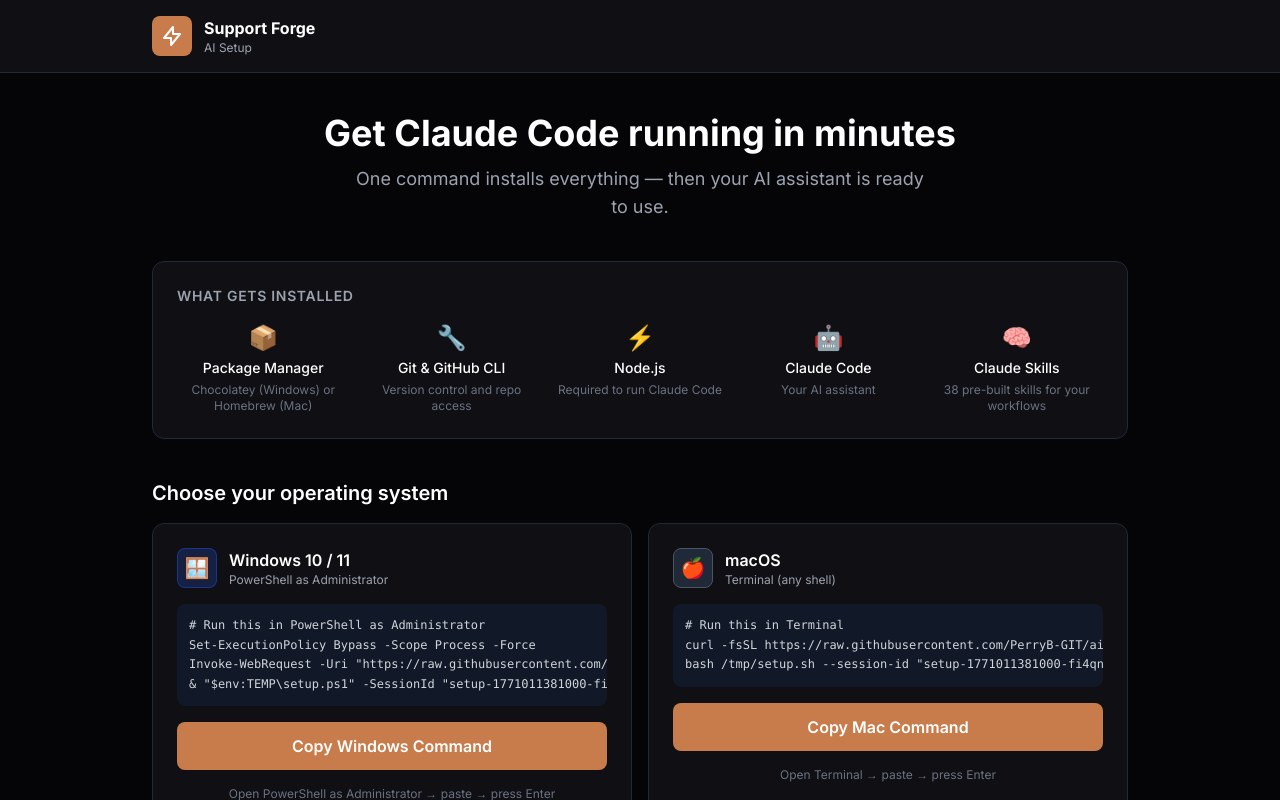
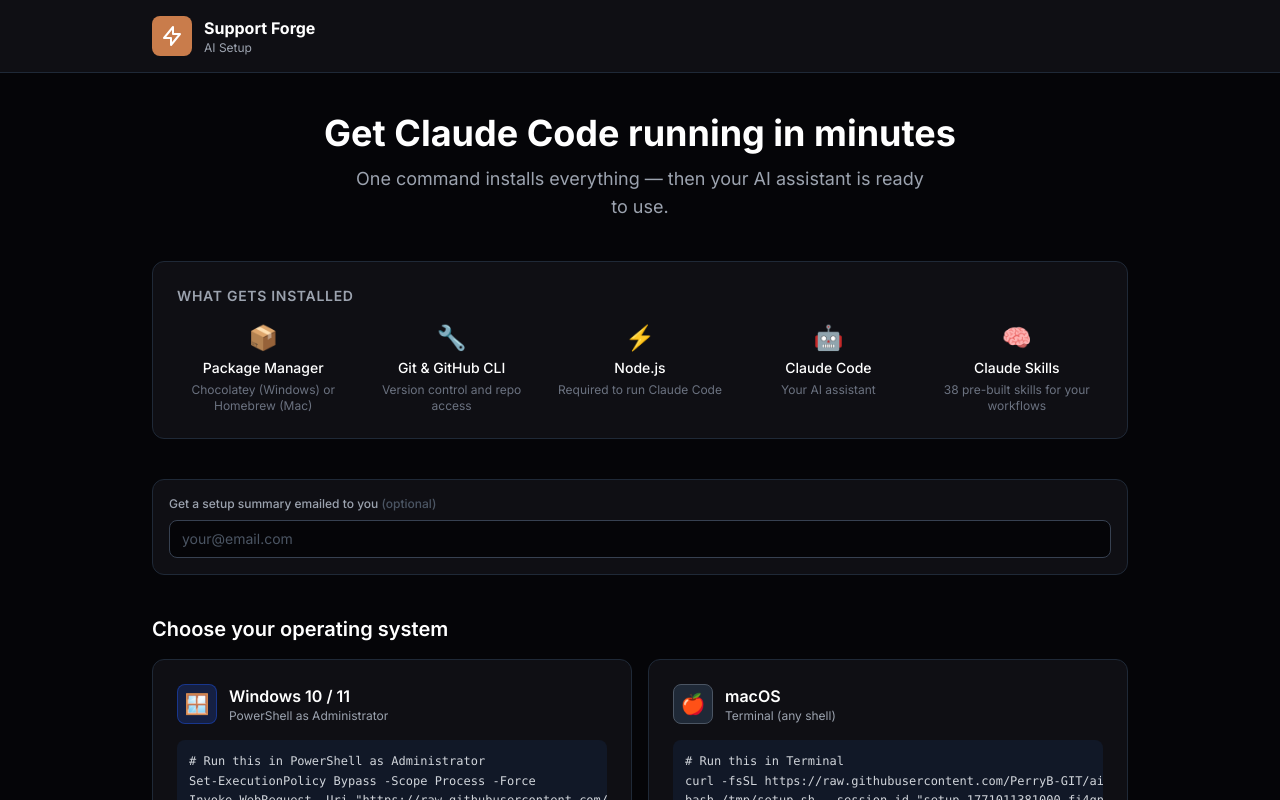
Before and after one commit to PerryB-GIT/ai-consultant-toolkit, a Next.js app: page /setup in a window 1280 px wide. Shown: the top 800 px of the page. Built offline with nearby package versions, Linux system fonts and the light colour scheme.

Commit message:
feat: add optional email capture to setup landing screen

```diff
--- a/app/setup/page.tsx
+++ b/app/setup/page.tsx
@@ -58,6 +58,7 @@
   const [selectedOs, setSelectedOs] = useState<'windows' | 'mac' | null>(null);
   const [elapsedTime, setElapsedTime] = useState(0);
   const [copied, setCopied] = useState(false);
+  const [clientEmail, setClientEmail] = useState<string>('');
 
   // Session ID — ?session=<id> param lets an SE watch a client's session remotely
   useEffect(() => {
@@ -82,6 +83,9 @@
 
     const savedOs = localStorage.getItem('setup-os') as 'windows' | 'mac' | null;
     if (savedOs) setSelectedOs(savedOs);
+
+    const savedEmail = localStorage.getItem('setup-client-email');
+    if (savedEmail) setClientEmail(savedEmail);
   }, [searchParams]);
 
   // Elapsed timer
@@ -113,6 +117,12 @@
     const interval = setInterval(fetchProgress, 2000);
     return () => clearInterval(interval);
   }, [isPolling, fetchProgress]);
+
+  useEffect(() => {
+    if (clientEmail) {
+      localStorage.setItem('setup-client-email', clientEmail);
+    }
+  }, [clientEmail]);
 
   const formatTime = (s: number) => `${Math.floor(s / 60)}:${(s % 60).toString().padStart(2, '0')}`;
 
@@ -209,6 +219,20 @@
                   </div>
                 ))}
               </div>
+            </div>
+
+            {/* Optional email for setup summary */}
+            <div className="bg-[#0f0f14] border border-gray-800 rounded-xl p-4">
+              <label className="block text-xs font-medium text-gray-400 mb-2">
+                Get a setup summary emailed to you <span className="text-gray-600">(optional)</span>
+              </label>
+              <input
+                type="email"
+                placeholder="your@email.com"
+                value={clientEmail}
+                onChange={(e) => setClientEmail(e.target.value)}
+                className="w-full bg-[#050508] border border-gray-700 rounded-lg px-3 py-2 text-sm text-white placeholder-gray-600 focus:outline-none focus:border-[#c97c4b] transition-colors"
+              />
             </div>
 
             {/* OS choice + copy command */}
```
